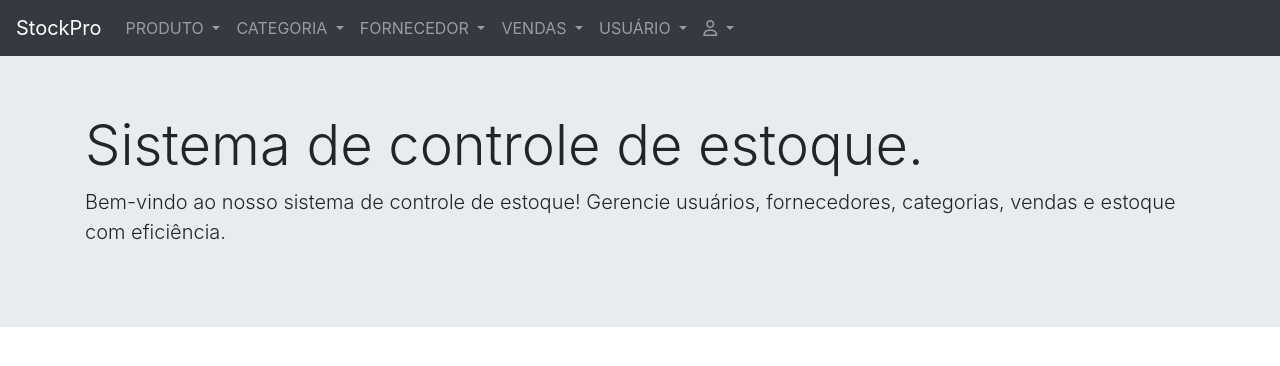
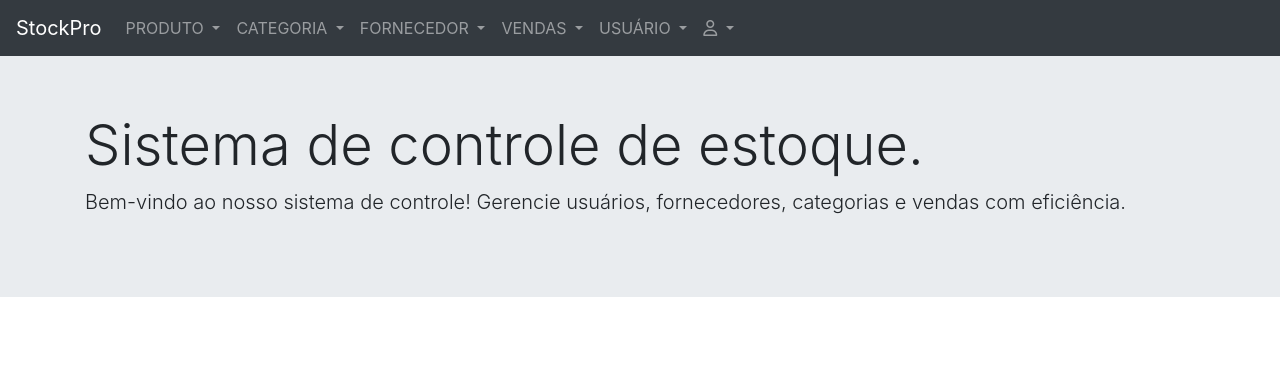
Before and after one commit to izauir/projetoStockPro5Si, a PHP site: page /menu.php in a window 1280 px wide. Shown: the top 366 px of the page. Run offline with PHP 8.4, Linux system fonts and the light colour scheme; a user stored in the database is signed in; some libraries are stand-ins or nearby versions.

Commit message:
correcao: alterado descricao do menu.php

```diff
--- a/menu.php
+++ b/menu.php
@@ -5,7 +5,7 @@
 <div class="jumbotron jumbotron-fluid">
   <div class="container">
     <h1 class="display-4">Sistema de controle de estoque.</h1>
-    <p class="lead">Bem-vindo ao nosso sistema de controle de estoque! Gerencie usuários, fornecedores, categorias, vendas e estoque com eficiência.</p>
+    <p class="lead">Bem-vindo ao nosso sistema de controle! Gerencie usuários, fornecedores, categorias e vendas com eficiência.</p>
   </div>
 </div>
 
```
